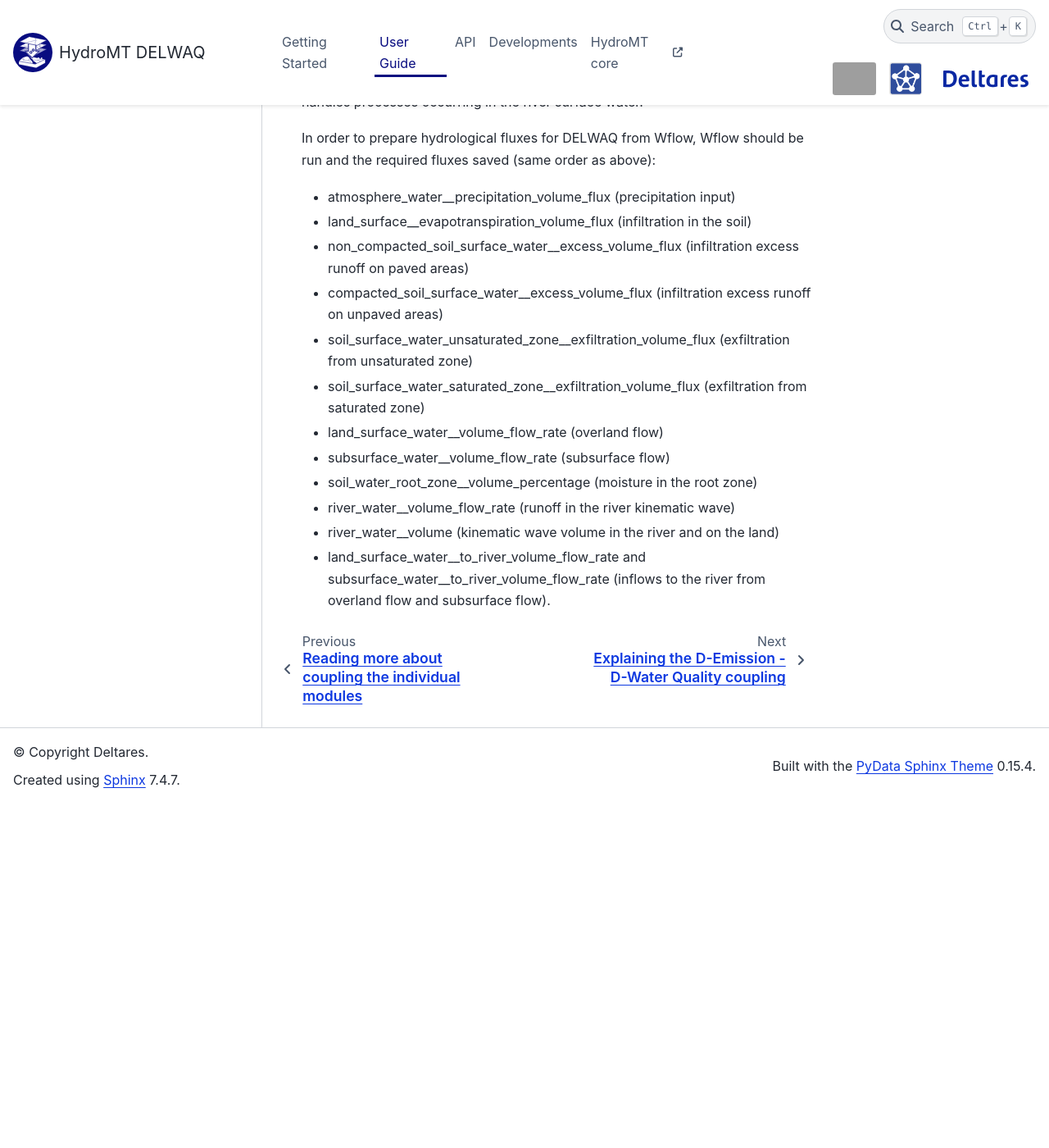
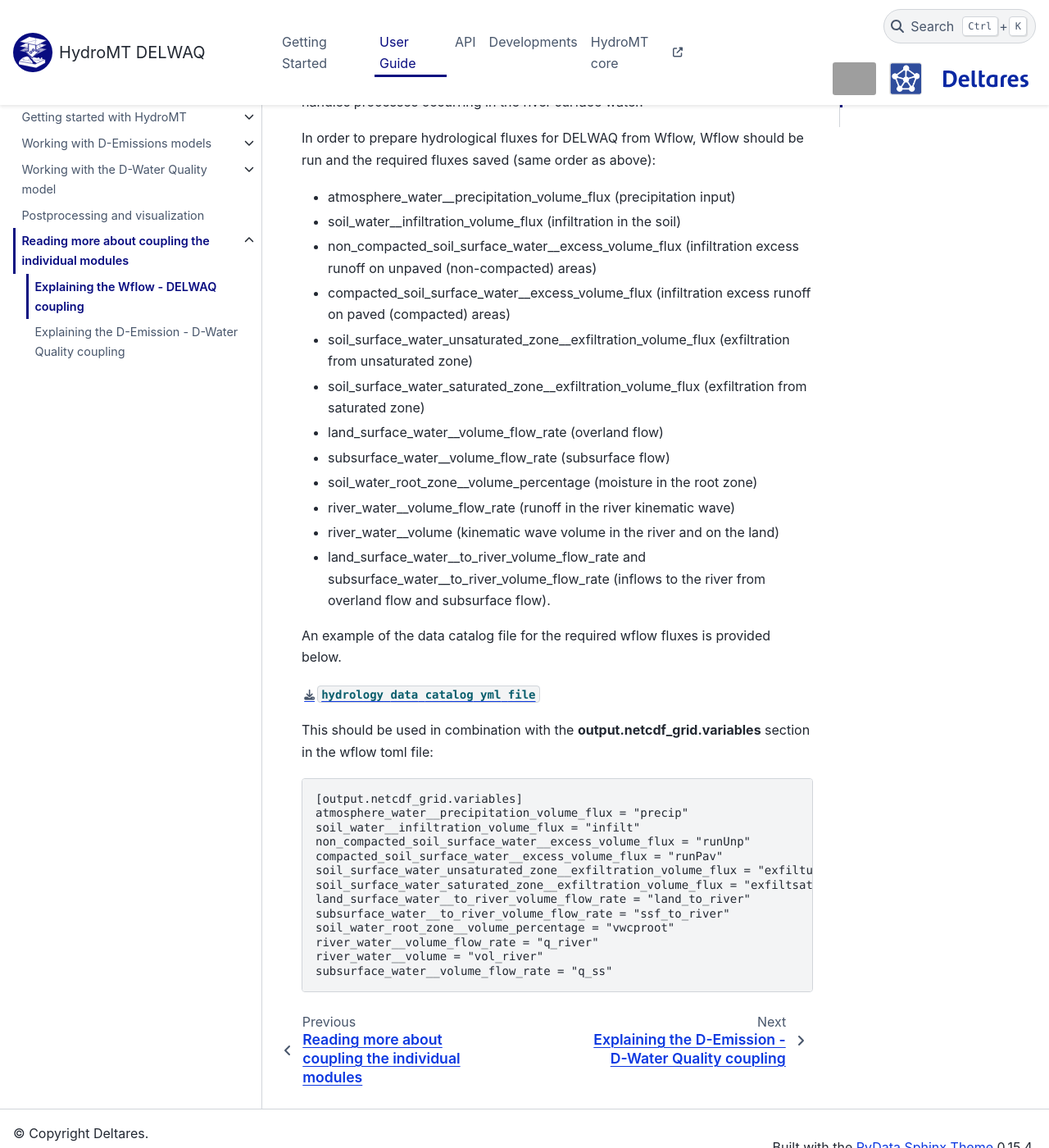
Before and after one commit to Deltares/hydromt_delwaq, a Sphinx documentation site: the page built from docs/user_guide/coupling_wflow.rst, in a window 1280 px wide and 1400 px high, scrolled down 2473 px. Shown: the whole window at 82% size. Built offline with Sphinx 7.4.7 and the PyData theme 0.15.4, drawn with Linux system fonts in a browser that asks for light colours; pages that are not in the unit, such as notebooks, are missing from menus; before the commit the page ends 3454 px from its top, so only the background shows below that; part of the change alters nothing that is shown; grey boxes are pictures that could not be loaded.

Commit message:
update description wflow connection with example

```diff
--- /dev/null
+++ b/docs/_static/hydrology_sources.yml
@@ -0,0 +1,94 @@
+meta:
+  root: path_containing_wflow_toml_file
+wflow_sbm_output_em:
+  data_adapter:
+    rename:
+      q_ss: q_ss
+      ssf_to_river: exfiltssf
+    unit_mult:
+      exfiltssf: 1.15741e-05
+      q_ss: 1.15741e-05
+  data_type: RasterDataset
+  driver:
+    name: raster_xarray
+    options:
+      chunks:
+        lat: -1
+        lon: -1
+        time: 1
+      preprocess: harmonise_dims
+  metadata:
+    attrs:
+      exfiltsatstore:
+        unit: mm
+      exfiltssf:
+        unit: m3/s
+      exfiltustore:
+        unit: mm
+      infilt:
+        unit: mm
+      precip:
+        unit: mm
+      q_land:
+        unit: m3/s
+      q_ss:
+        unit: m3/s
+      runPav:
+        unit: mm
+      runUnp:
+        unit: mm
+      vwcproot:
+        unit: '%'
+    category: hydro
+    crs: EPSG:4326
+  uri: ./run_wflow_sbm/output.nc
+wflow_sbm_output_wq:
+  data_adapter:
+    rename:
+      land_to_river: land>sfw
+      q_river: sfw>sfw
+      ssf_to_river: soil>sfw
+      vol_river: sfw
+    unit_mult:
+      soil>sfw: 1.15741e-05
+  data_type: RasterDataset
+  driver:
+    name: raster_xarray
+    options:
+      chunks:
+        lat: -1
+        lon: -1
+        time: 1
+      preprocess: harmonise_dims
+  metadata:
+    attrs:
+      land>sfw:
+        unit: m3/s
+      sfw:
+        unit: m3
+      sfw>sfw:
+        unit: m3/s
+      soil>sfw:
+        unit: m3/s
+    category: hydro
+    crs: 4326
+  uri: ./run_wflow_sbm/output.nc
+wflow_sed_output:
+  data_adapter:
+    unit_mult:
+      ErodIM1: 1000000
+      ErodIM2: 1000000
+      ErodIM3: 1000000
+  data_type: RasterDataset
+  driver:
+    name: raster_xarray
+    options:
+      chunks:
+        lat: -1
+        lon: -1
+        time: 1
+      preprocess: harmonise_dims
+  metadata:
+    category: sediment
+    crs: 4326
+  uri: ./run_wflow_sediment/output.nc
--- a/docs/user_guide/coupling_wflow.rst
+++ b/docs/user_guide/coupling_wflow.rst
@@ -70,9 +70,9 @@ while D-Water Quality handles processes occurring in the river surface water.
 In order to prepare hydrological fluxes for DELWAQ from Wflow, Wflow should be run and the required fluxes saved (same order as above):
 
 - atmosphere_water__precipitation_volume_flux (precipitation input)
-- land_surface__evapotranspiration_volume_flux (infiltration in the soil)
-- non_compacted_soil_surface_water__excess_volume_flux (infiltration excess runoff on paved areas)
-- compacted_soil_surface_water__excess_volume_flux (infiltration excess runoff on unpaved areas)
+- soil_water__infiltration_volume_flux (infiltration in the soil)
+- non_compacted_soil_surface_water__excess_volume_flux (infiltration excess runoff on unpaved (non-compacted) areas)
+- compacted_soil_surface_water__excess_volume_flux (infiltration excess runoff on paved (compacted) areas)
 - soil_surface_water_unsaturated_zone__exfiltration_volume_flux (exfiltration from unsaturated zone)
 - soil_surface_water_saturated_zone__exfiltration_volume_flux (exfiltration from saturated zone)
 - land_surface_water__volume_flow_rate (overland flow)
@@ -81,3 +81,25 @@ In order to prepare hydrological fluxes for DELWAQ from Wflow, Wflow should be r
 - river_water__volume_flow_rate (runoff in the river kinematic wave)
 - river_water__volume (kinematic wave volume in the river and on the land)
 - land_surface_water__to_river_volume_flow_rate and subsurface_water__to_river_volume_flow_rate (inflows to the river from overland flow and subsurface flow).
+
+An example of the data catalog file for the required wflow fluxes is provided below.
+
+:download:`hydrology data catalog yml file <../_static/hydrology_sources.yml>`
+
+This should be used in combination with the **output.netcdf_grid.variables** section in the wflow toml file:
+
+.. code-block:: console
+
+    [output.netcdf_grid.variables]
+    atmosphere_water__precipitation_volume_flux = "precip"
+    soil_water__infiltration_volume_flux = "infilt"
+    non_compacted_soil_surface_water__excess_volume_flux = "runUnp"
+    compacted_soil_surface_water__excess_volume_flux = "runPav"
+    soil_surface_water_unsaturated_zone__exfiltration_volume_flux = "exfiltustore"
+    soil_surface_water_saturated_zone__exfiltration_volume_flux = "exfiltsatstore"
+    land_surface_water__to_river_volume_flow_rate = "land_to_river"
+    subsurface_water__to_river_volume_flow_rate = "ssf_to_river"
+    soil_water_root_zone__volume_percentage = "vwcproot"
+    river_water__volume_flow_rate = "q_river"
+    river_water__volume = "vol_river"
+    subsurface_water__volume_flow_rate = "q_ss"
```
